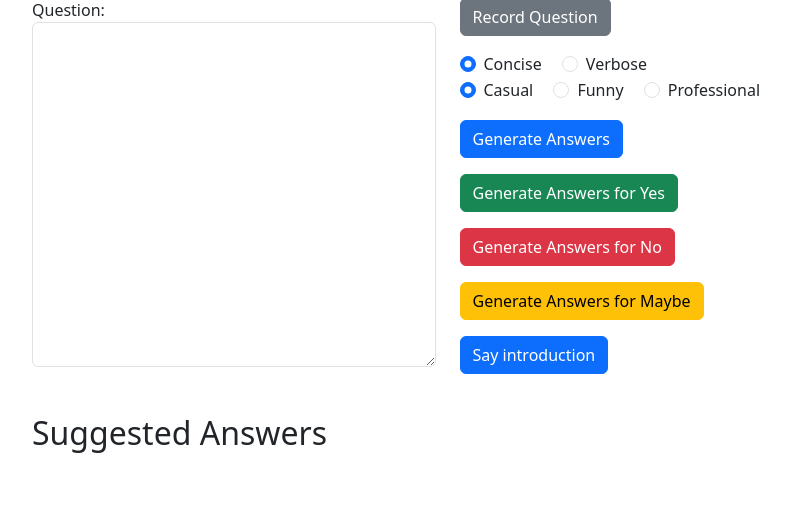
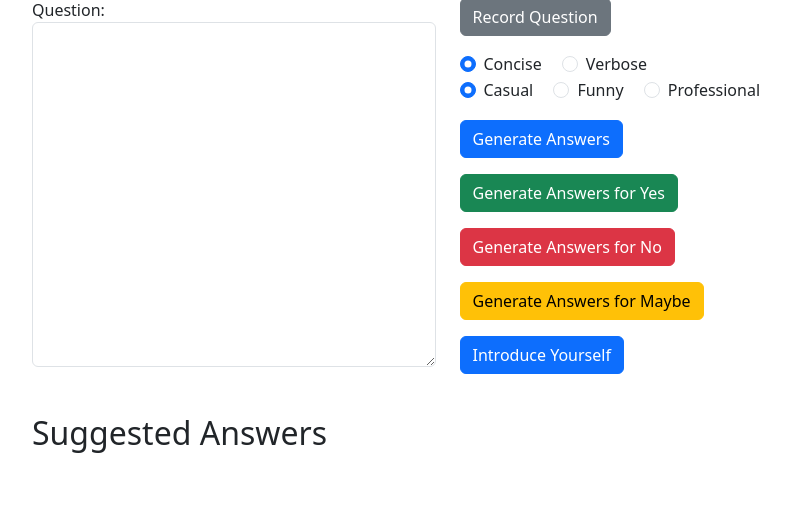
Before and after one commit to aaaathing/aeaacs, a Flask app: page / in a window 1280 px wide. Shown: the part 241-767 px from the top of the page, without its empty margins (335-1125 px from the left). Run offline with Flask 3, Linux system fonts and the light colour scheme; the visitor is signed in with stand-in values (Sample User, id 1); data that the repository does not hold is empty.

Commit message:
change button text

```diff
--- a/templates/use-it.html
+++ b/templates/use-it.html
@@ -97,7 +97,7 @@
                     <button class="btn btn-success mb-3" onclick="answer('yes')">Generate Answers for Yes</button><br>
                     <button class="btn btn-danger mb-3" onclick="answer('no')">Generate Answers for No</button><br>
                     <button class="btn btn-warning mb-3" onclick="answer('maybe')">Generate Answers for Maybe</button><br>
-                    <button class="btn btn-primary mb-3" onclick="introduce()">Say introduction</button><br>
+                    <button class="btn btn-primary mb-3" onclick="introduce()">Introduce Yourself</button><br>
                 </div>
             </div>
         </div>
```
